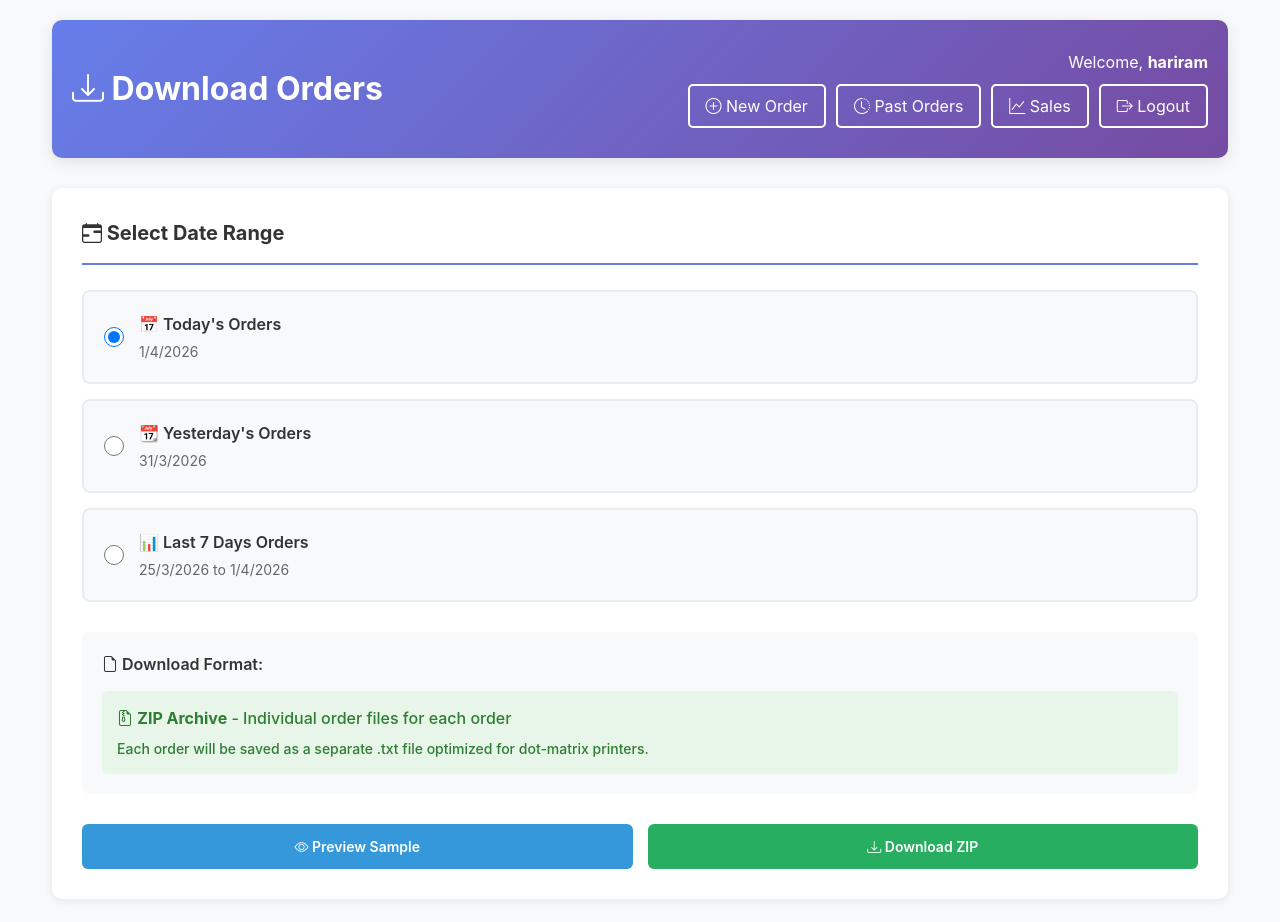
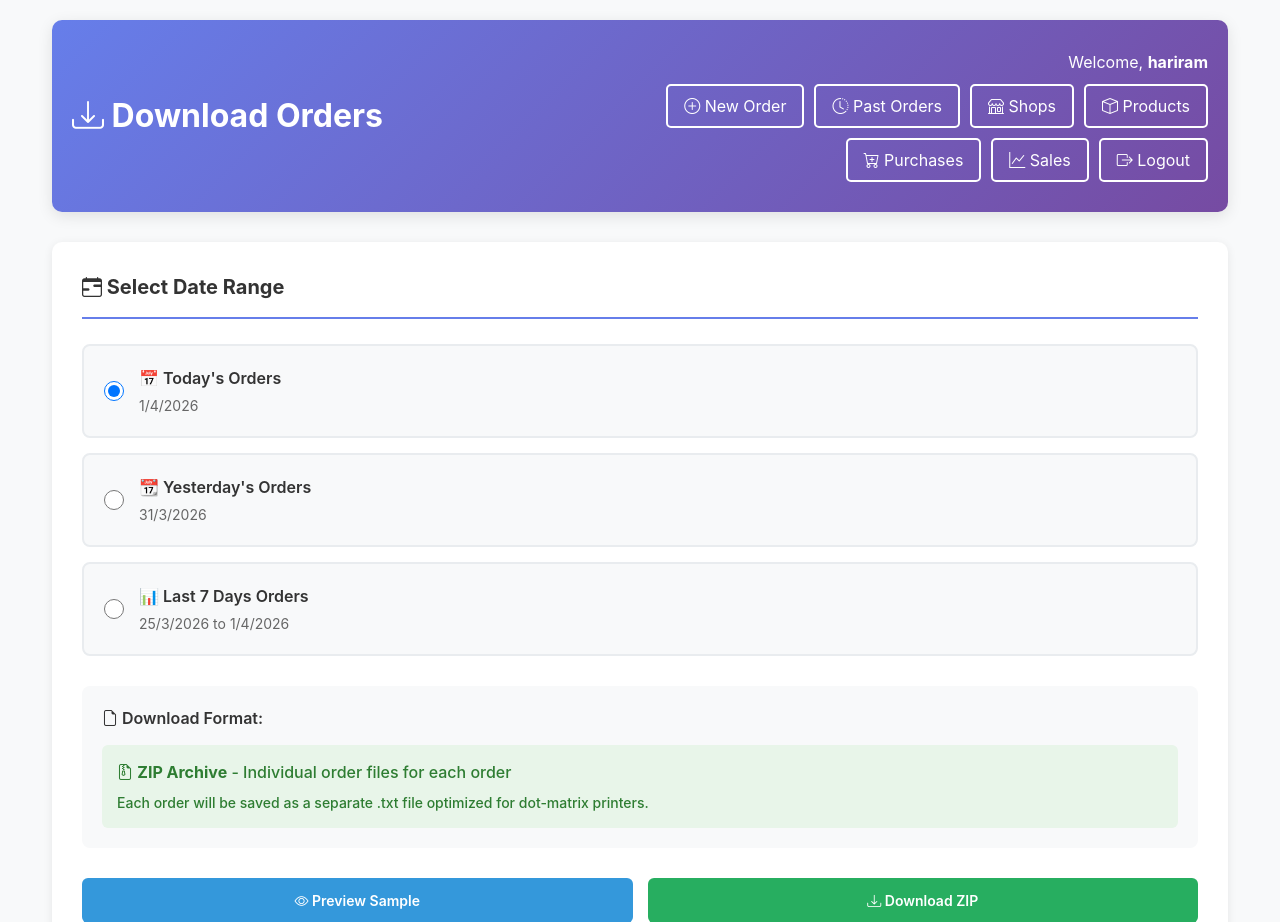
Before and after one commit to mohit-kursija-development/thetrianglesolutions, a Flask app: page /save_orders in a window 1280 px wide. Shown: the top 922 px of the page. Run offline with Flask 3, Linux system fonts and the light colour scheme; a user stored in the database is signed in; some libraries are stand-ins or nearby versions.

Commit message:
Another major updates.

```diff
--- a/Orders/app.py
+++ b/Orders/app.py
@@ -23,7 +23,7 @@ app.config['SESSION_REFRESH_EACH_REQUEST'] = True
 # Create connection pool
 db_pool = pooling.MySQLConnectionPool(
     pool_name="mypool",
-    pool_size=5,
+    pool_size=15,
     host=os.getenv("MYSQL_HOST"),
     user=os.getenv("MYSQL_USER"),
     password=os.getenv("MYSQL_PASSWORD"),
@@ -1683,18 +1683,22 @@ def create_purchase():
         conn = get_db_connection()
         cur = conn.cursor()
 
-        # Verify product exists
-        cur.execute("SELECT id FROM products WHERE id = %s", (data['product_id'],))
-        if not cur.fetchone():
+        # Verify product exists and get product name
+        cur.execute("SELECT id, name FROM products WHERE id = %s", (data['product_id'],))
+        product = cur.fetchone()
+        if not product:
             cur.close()
             conn.close()
             return {"error": "Product not found"}, 404
 
+        product_name = product[1]
+        total_cost = int(data['quantity']) * float(data['cost_per_unit'])
+
         # Insert purchase record
         cur.execute("""
-            INSERT INTO purchases (product_id, quantity, cost_per_unit, purchase_date, notes)
-            VALUES (%s, %s, %s, NOW(), %s)
-        """, (data['product_id'], int(data['quantity']), float(data['cost_per_unit']), data.get('notes', '')))
+            INSERT INTO purchases (product_id, product_name, quantity, cost_per_unit, total_cost, purchase_date, notes)
+            VALUES (%s, %s, %s, %s, %s, NOW(), %s)
+        """, (data['product_id'], product_name, int(data['quantity']), float(data['cost_per_unit']), total_cost, data.get('notes', '')))
 
         purchase_id = cur.lastrowid
 
--- a/Orders/templates/orders.html
+++ b/Orders/templates/orders.html
@@ -26,6 +26,8 @@
                         <a href="{{ url_for('shops') }}" class="past-orders-btn"><i class="bi bi-shop"></i> Shops</a>
                         <a href="{{ url_for('past_orders') }}" class="past-orders-btn"><i class="bi bi-clock-history"></i> Past Orders</a>
                         {% if role == 'admin' %}
+                        <a href="{{ url_for('products') }}" class="past-orders-btn"><i class="bi bi-box"></i> Products</a>
+                        <a href="{{ url_for('purchases') }}" class="past-orders-btn"><i class="bi bi-cart-plus"></i> Purchases</a>
                         <a href="{{ url_for('sales') }}" class="past-orders-btn"><i class="bi bi-graph-up"></i> Sales</a>
                         <a href="{{ url_for('save_orders') }}" class="past-orders-btn"><i class="bi bi-download"></i> Download</a>
                         {% endif %}
--- a/Orders/templates/past_orders.html
+++ b/Orders/templates/past_orders.html
@@ -26,6 +26,8 @@
                         <a href="{{ url_for('orders') }}" class="new-order-btn"><i class="bi bi-plus-circle"></i> New Order</a>
                         <a href="{{ url_for('shops') }}" class="new-order-btn"><i class="bi bi-shop"></i> Shops</a>
                         {% if role == 'admin' %}
+                        <a href="{{ url_for('products') }}" class="new-order-btn"><i class="bi bi-box"></i> Products</a>
+                        <a href="{{ url_for('purchases') }}" class="new-order-btn"><i class="bi bi-cart-plus"></i> Purchases</a>
                         <a href="{{ url_for('sales') }}" class="new-order-btn"><i class="bi bi-graph-up"></i> Sales</a>
                         <a href="{{ url_for('save_orders') }}" class="new-order-btn"><i class="bi bi-download"></i> Download</a>
                         {% endif %}
--- a/Orders/templates/products.html
+++ b/Orders/templates/products.html
@@ -29,12 +29,17 @@
                     <li class="nav-item">
                         <a class="nav-link" href="{{ url_for('shops') }}">Shops</a>
                     </li>
+                    {% if role == 'admin' %}
                     <li class="nav-item">
                         <a class="nav-link active" href="{{ url_for('products') }}">Products</a>
                     </li>
                     <li class="nav-item">
+                        <a class="nav-link" href="{{ url_for('purchases') }}">Purchases</a>
+                    </li>
+                    <li class="nav-item">
                         <a class="nav-link" href="{{ url_for('save_orders') }}">Download Orders</a>
                     </li>
+                    {% endif %}
                     <li class="nav-item">
                         <a class="nav-link" href="{{ url_for('logout') }}">Logout ({{ username }})</a>
                     </li>
--- a/Orders/templates/purchases.html
+++ b/Orders/templates/purchases.html
@@ -29,6 +29,7 @@
                     <li class="nav-item">
                         <a class="nav-link" href="{{ url_for('shops') }}">Shops</a>
                     </li>
+                    {% if role == 'admin' %}
                     <li class="nav-item">
                         <a class="nav-link" href="{{ url_for('products') }}">Products</a>
                     </li>
@@ -38,6 +39,7 @@
                     <li class="nav-item">
                         <a class="nav-link" href="{{ url_for('save_orders') }}">Download Orders</a>
                     </li>
+                    {% endif %}
                     <li class="nav-item">
                         <a class="nav-link" href="{{ url_for('logout') }}">Logout ({{ username }})</a>
                     </li>
--- a/Orders/templates/sales.html
+++ b/Orders/templates/sales.html
@@ -26,7 +26,11 @@
                         <a href="{{ url_for('orders') }}" class="new-order-btn"><i class="bi bi-plus-circle"></i> New Order</a>
                         <a href="{{ url_for('past_orders') }}" class="new-order-btn"><i class="bi bi-clock-history"></i> Past Orders</a>
                         <a href="{{ url_for('shops') }}" class="new-order-btn"><i class="bi bi-shop"></i> Shops</a>
+                        {% if role == 'admin' %}
+                        <a href="{{ url_for('products') }}" class="new-order-btn"><i class="bi bi-box"></i> Products</a>
+                        <a href="{{ url_for('purchases') }}" class="new-order-btn"><i class="bi bi-cart-plus"></i> Purchases</a>
                         <a href="{{ url_for('save_orders') }}" class="new-order-btn"><i class="bi bi-download"></i> Download</a>
+                        {% endif %}
                         <a href="{{ url_for('logout') }}" class="logout-btn"><i class="bi bi-box-arrow-right"></i> Logout</a>
                     </div>
                 </div>
--- a/Orders/templates/save_orders.html
+++ b/Orders/templates/save_orders.html
@@ -26,7 +26,12 @@
                     <div style="display: flex; gap: 10px; justify-content: flex-end; flex-wrap: wrap;">
                         <a href="{{ url_for('orders') }}" class="new-order-btn"><i class="bi bi-plus-circle"></i> New Order</a>
                         <a href="{{ url_for('past_orders') }}" class="new-order-btn"><i class="bi bi-clock-history"></i> Past Orders</a>
+                        <a href="{{ url_for('shops') }}" class="new-order-btn"><i class="bi bi-shop"></i> Shops</a>
+                        {% if role == 'admin' %}
+                        <a href="{{ url_for('products') }}" class="new-order-btn"><i class="bi bi-box"></i> Products</a>
+                        <a href="{{ url_for('purchases') }}" class="new-order-btn"><i class="bi bi-cart-plus"></i> Purchases</a>
                         <a href="{{ url_for('sales') }}" class="new-order-btn"><i class="bi bi-graph-up"></i> Sales</a>
+                        {% endif %}
                         <a href="{{ url_for('logout') }}" class="logout-btn"><i class="bi bi-box-arrow-right"></i> Logout</a>
                     </div>
                 </div>
--- a/Orders/templates/shops.html
+++ b/Orders/templates/shops.html
@@ -26,6 +26,8 @@
                         <a href="{{ url_for('orders') }}" class="nav-btn"><i class="bi bi-graph-up"></i> Orders</a>
                         <a href="{{ url_for('past_orders') }}" class="nav-btn"><i class="bi bi-clock-history"></i> Past Orders</a>
                         {% if role == 'admin' %}
+                        <a href="{{ url_for('products') }}" class="nav-btn"><i class="bi bi-box"></i> Products</a>
+                        <a href="{{ url_for('purchases') }}" class="nav-btn"><i class="bi bi-cart-plus"></i> Purchases</a>
                         <a href="{{ url_for('sales') }}" class="nav-btn"><i class="bi bi-bar-chart-line"></i> Sales</a>
                         <a href="{{ url_for('save_orders') }}" class="nav-btn"><i class="bi bi-download"></i> Download</a>
                         {% endif %}
```
